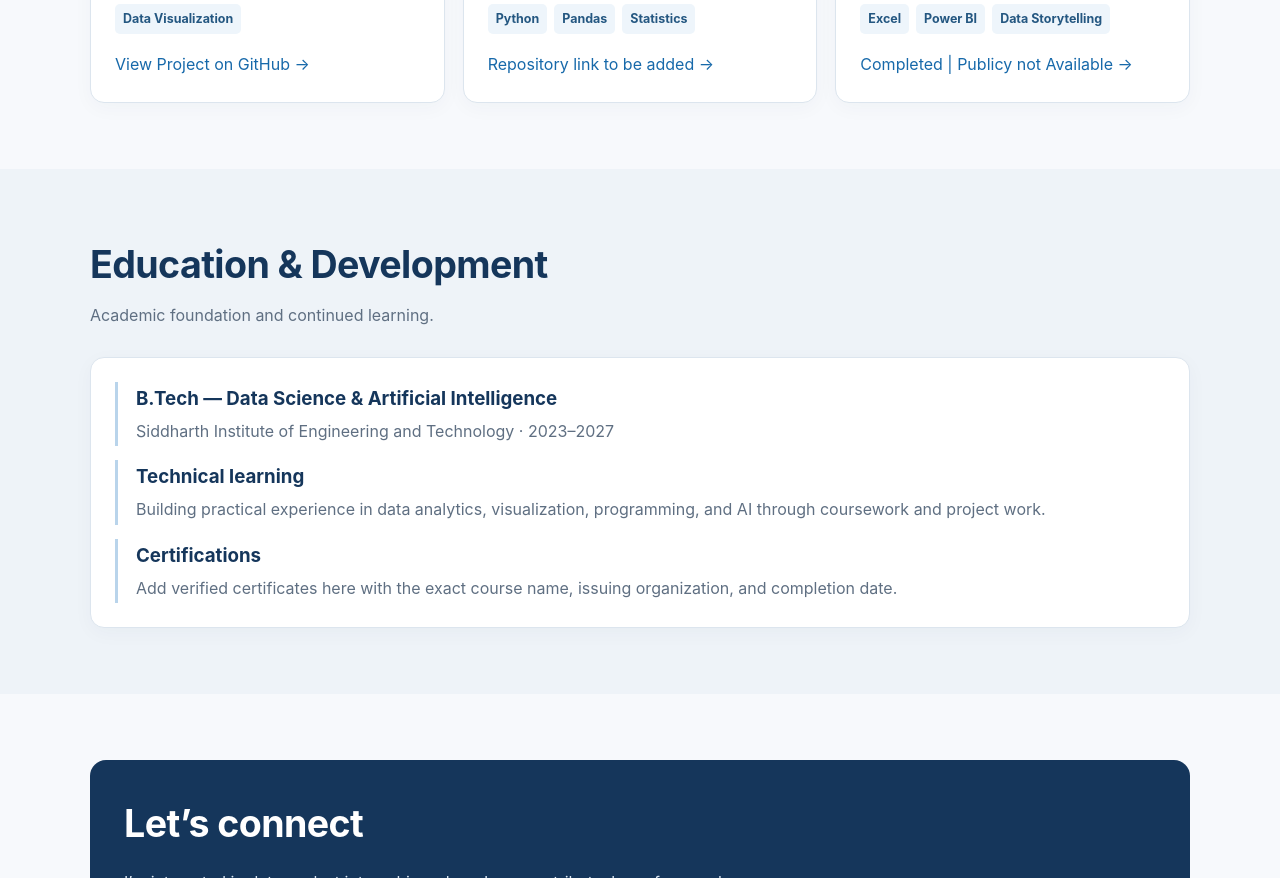
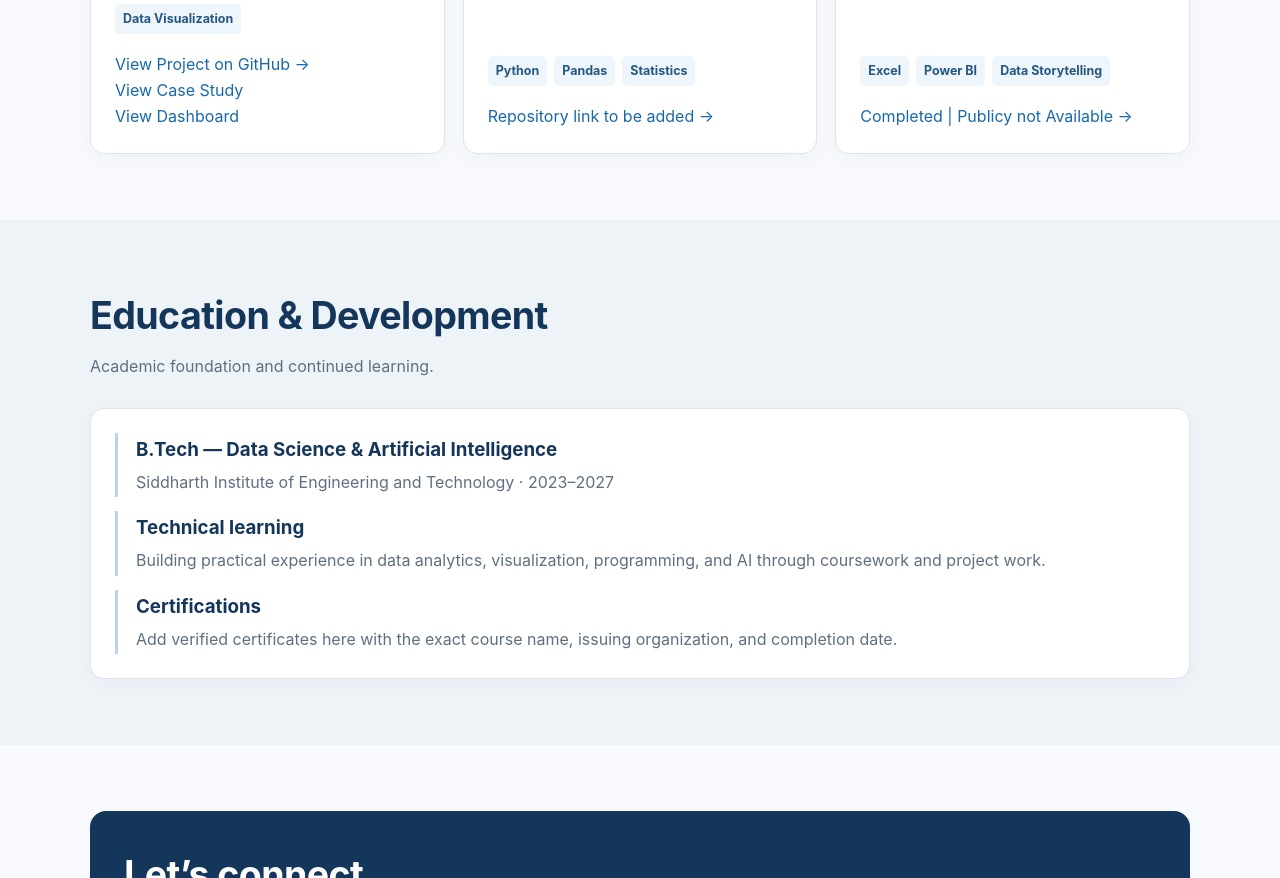
Before and after one commit to latheefshaik576-netizen/data-analyst-portfolio, a plain HTML site: page index.html in a window 1280 px wide. Shown: the part 2204-3082 px from the top of the page. Drawn offline with Linux system fonts and the light colour scheme.

Commit message:
Add links for case study and dashboard
Added links to view the case study and dashboard.

```diff
--- a/index.html
+++ b/index.html
@@ -138,6 +138,11 @@
     <span class="tag">Data Visualization</span>
   </div>
   <a href="https://github.com/latheefshaik576-netizen/retail-sales-analytics" target="_blank" rel="noopener">View Project on GitHub →</a>
+          <a href="https://github.com/latheefshaik576-netizen/retail-sales-analytics/blob/main/case_study.md"
+target="_blank" rel="noopener">View Case Study</a>
+
+<a href="https://github.com/latheefshaik576-netizen/retail-sales-analytics/blob/main/Screenshot%202026-11-25%20192508.png"
+target="_blank" rel="noopener">View Dashboard</a>
 </article>
 
         <article class="card project">
```
